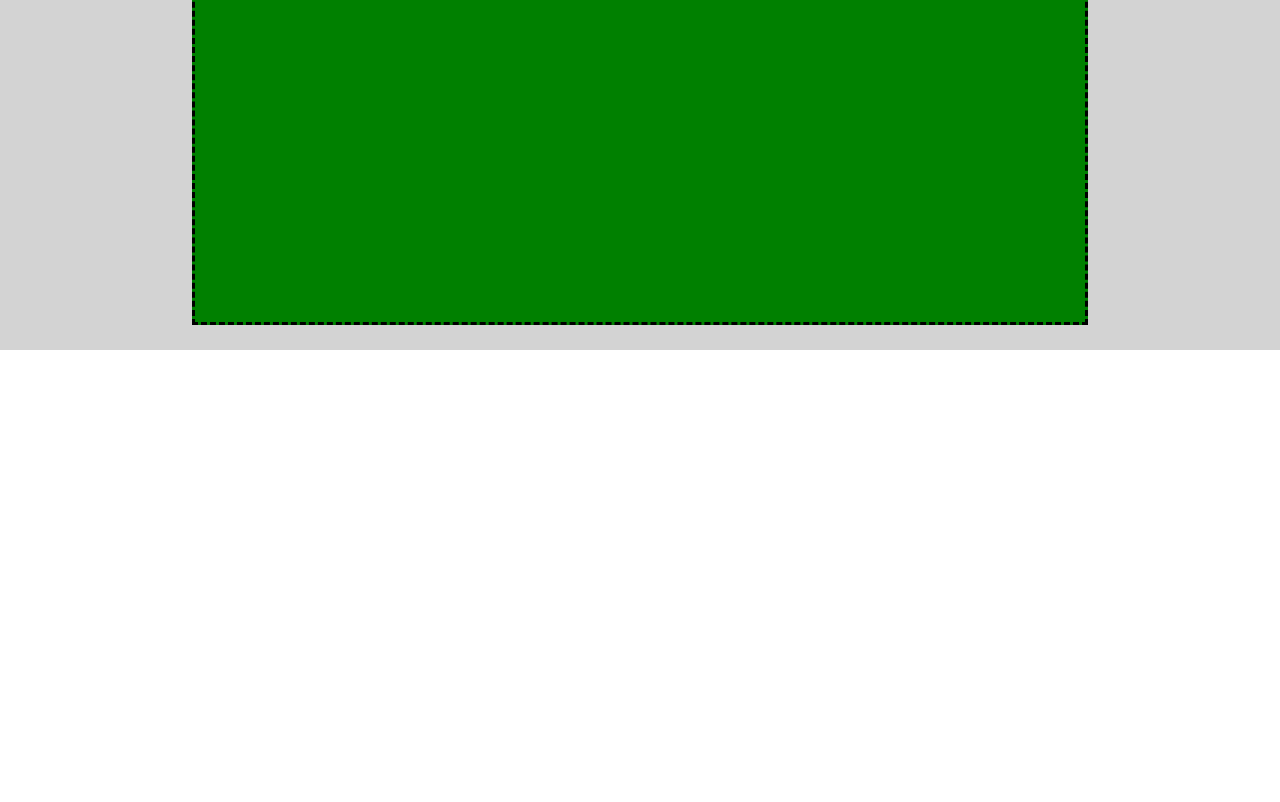
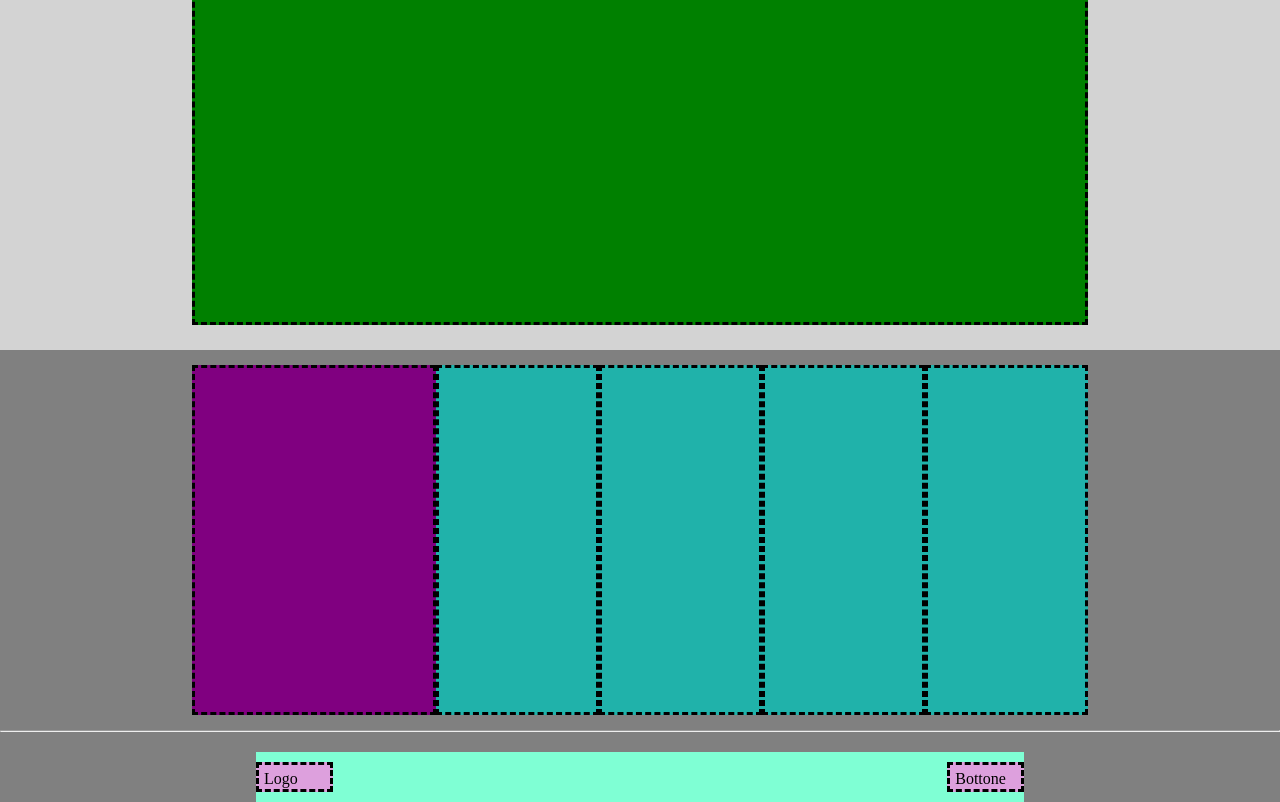
Before and after one commit to marianitadileo/htmlcss-struttura-discord, a plain HTML site: page index.html in a window 1280 px wide. Shown: the part 1860-2662 px from the top of the page. Before the commit the page ends 2210 px from the top, so only its background shows below. Drawn offline with Linux system fonts and the light colour scheme.

Commit message:
footer completed

```diff
--- a/css/style.css
+++ b/css/style.css
@@ -47,7 +47,7 @@ li {
 }
 
 /* MAIN  */
-.section-1 {
+.section-1{
     display: flex;
     height: 350px;
     /* DEBUG */
@@ -115,3 +115,57 @@ li {
     background-color: green;
     border-style: dashed;
 }
+
+/* FOOTER  */
+.section-column {
+    display: flex;
+    height: 380px;
+    /* DEBUG */
+    background-color: gray;
+}
+
+.first-column {
+    height: 100%;
+    width: 30%;
+    background-color: purple;
+    border-style: dashed;
+}
+
+.column {
+    flex-direction: column;
+    height: 100%;
+    width: 20%;
+    border-style: dashed;
+    background-color: lightseagreen;
+}
+
+.bottom-footer {
+    display: flex;
+    height: 70px;
+    align-items: flex-end;
+    justify-content: center;
+    /* DEBUG  */
+    background-color: gray;
+
+}
+
+.container-footer {
+    height: 50px;
+    width: 60%;
+    display: flex;
+    justify-content: space-between;
+    align-items: center;
+    /* DEBUG  */
+    background-color:aquamarine ;
+}
+
+.logo, .button {
+    height: 30px;
+    width: 10%;
+    display: flex;
+    padding: 5px;
+
+    /* DEBUG  */
+    background-color: plum;
+    border-style: dashed;
+}
--- a/index.html
+++ b/index.html
@@ -59,15 +59,31 @@
             <div class="big-container"></div>
         </section>
 
-
-
     </main>
     <!-- /MAIN -->
 
     <!-- FOOTER  -->
     <footer>
 
+        <section class="section-column">
+            <div class="container">
+                <div class="first-column"></div>
+                <div class="column"></div>
+                <div class="column"></div>
+                <div class="column"></div>
+                <div class="column"></div>
 
+            </div>
+        </section>
+
+        <hr>
+
+        <section class="bottom-footer">
+            <div class="container-footer">
+                <div class="logo">Logo</div>
+                <div class="button">Bottone</div>
+            </div>
+        </section>
 
     </footer>
     <!-- /FOOTER  -->
```
